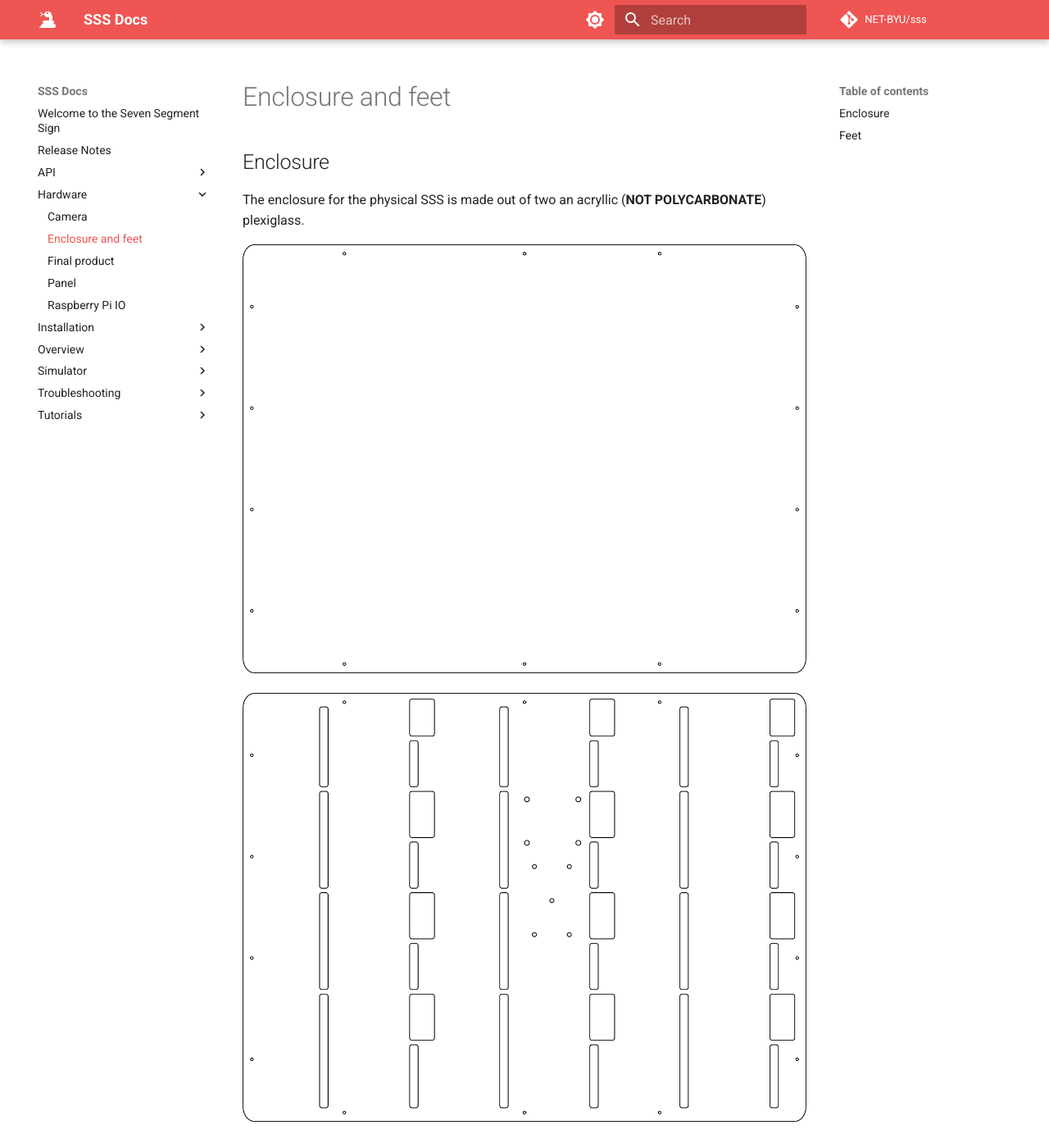
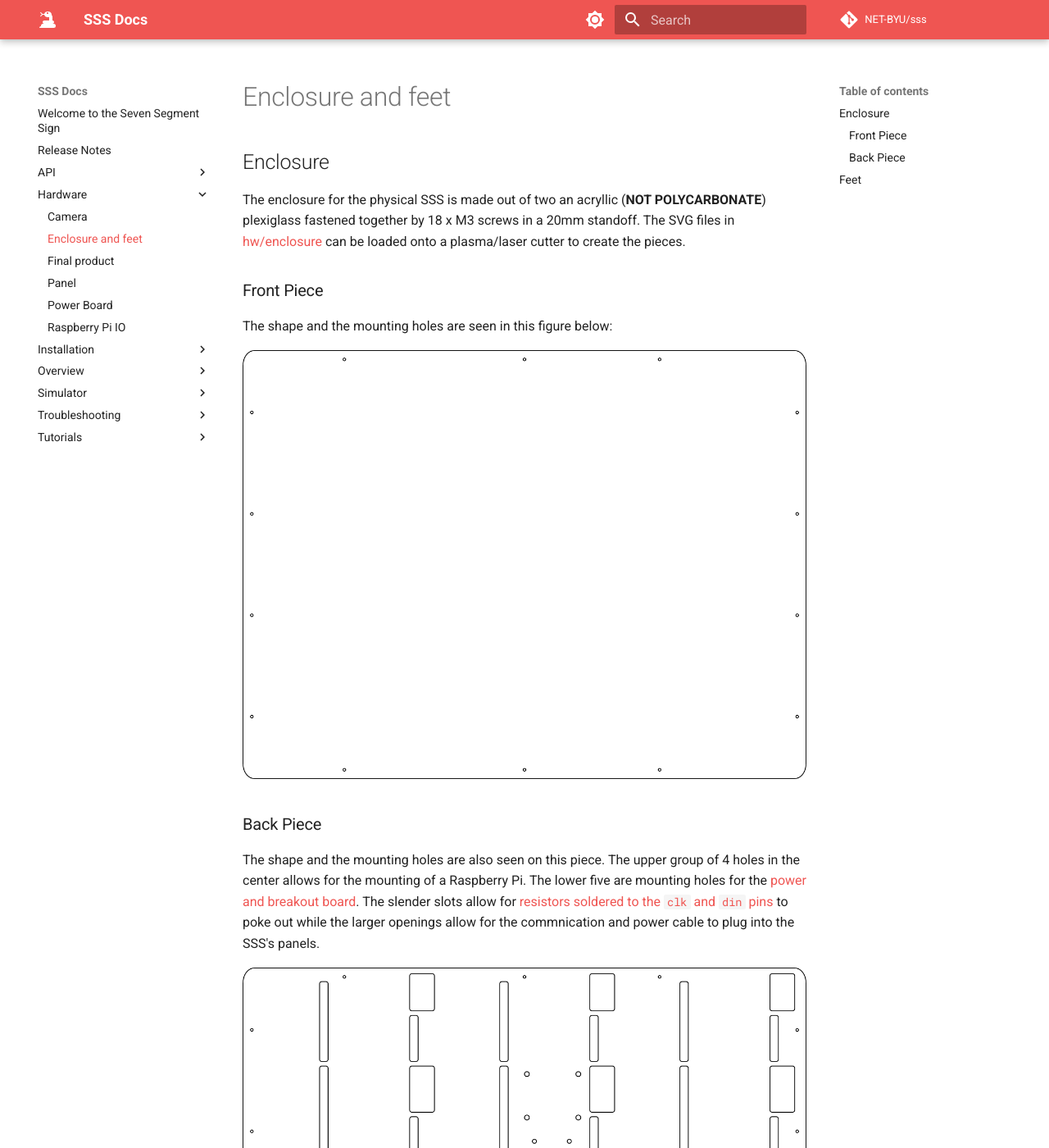
Before and after one commit to NET-BYU/sss, an MkDocs documentation site: the page built from docs/Hardware/Enclosure and feet.md, in a window 1280 px wide and 1400 px high. Shown: the whole window at 82% size. Built offline with MkDocs 1.6.1 and Material for MkDocs 9.7.7, drawn with Linux system fonts in a browser that asks for light colours; nearby versions of some CDN libraries; library files that are not in the unit come from our copies; comment, search, counter and statistics services are not loaded; some of the changed text lies outside the part shown.

Commit message:
Finished enclosure and feet sans 3mf

```diff
--- a/docs/Hardware/Enclosure and feet.md
+++ b/docs/Hardware/Enclosure and feet.md
@@ -1,12 +1,20 @@
 ## Enclosure
 
-The enclosure for the physical SSS is made out of two an acryllic (**NOT POLYCARBONATE**) plexiglass.
+The enclosure for the physical SSS is made out of two an acryllic (**NOT POLYCARBONATE**) plexiglass fastened together by 18 x M3 screws in a 20mm standoff. The SVG files in [hw/enclosure](https://github.com/NET-BYU/sss/tree/docs/hw/enclosure) can be loaded onto a plasma/laser cutter to create the pieces.
+
+### Front Piece
+The shape and the mounting holes are seen in this figure below:
 
 ![enclosure-front-sss](../assets/enclosure-front-sss.png)
+
+### Back Piece
+The shape and the mounting holes are also seen on this piece. The upper group of 4 holes in the center allows for the mounting of a Raspberry Pi. The lower five are mounting holes for the [power and breakout board](Power%20Board.md). The slender slots allow for [resistors soldered to the `clk` and `din` pins](Panel.md) to poke out while the larger openings allow for the commnication and power cable to plug into the SSS's panels.
 
 ![enclosure-back-sss](../assets/enclosure-back-sss.png)
 
 ## Feet
+
+The feet for the SSS are 3D printed pieces that allow for each panel (both front and back) to insert and stand inside it. The more feet are put on the bottom of the enclosure, the more stable it will be.
 
 <script async src="https://unpkg.com/es-module-shims@1.3.6/dist/es-module-shims.js"></script>
 
```
Also changed, not shown: docs/Hardware/Camera.md (+1 -1 lines), docs/Hardware/Power Board.md (added, +3 -0 lines), docs/assets/power-board-pcb-sss.png (added), docs/assets/power-board-sch-sss.png (added), 2 other files.
